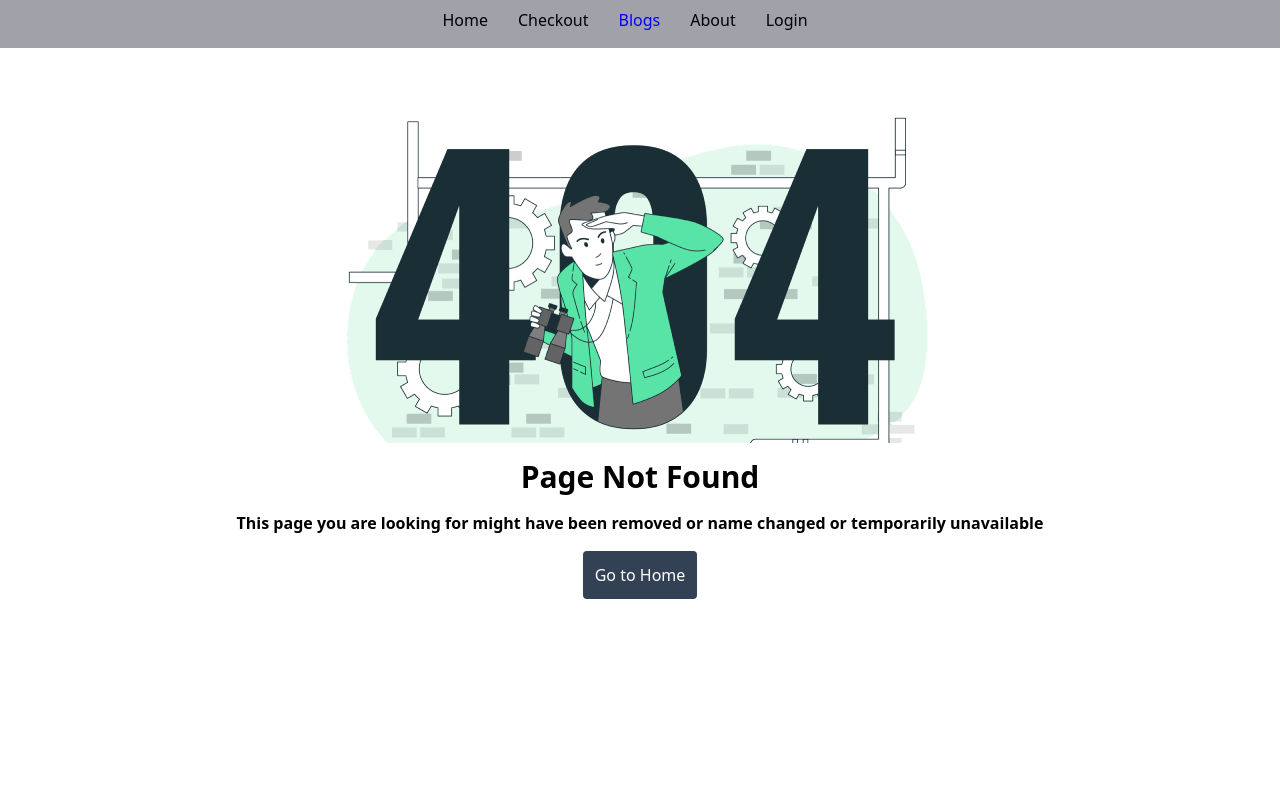
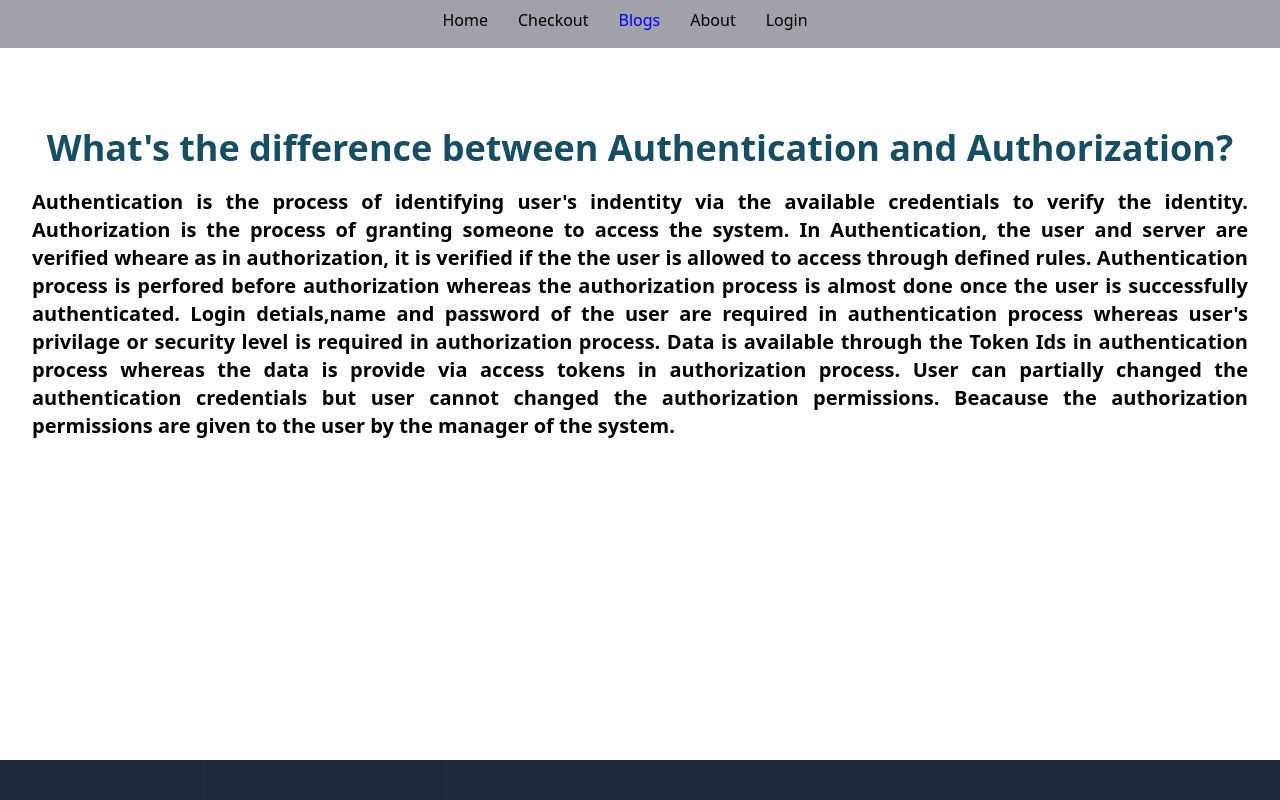
Before and after one commit to Omaralabdullah051/service-up, a React (Create React App) app: page /blogs in a window 1280 px wide. Shown: the top 800 px of the page. Built offline with nearby package versions, Linux system fonts and the light colour scheme; no server answers.

Commit message:
first question added

```diff
--- a/src/App.js
+++ b/src/App.js
@@ -1,5 +1,6 @@
 import { Route, Routes } from 'react-router-dom';
 import './App.css';
+import Blog from './Pages/Blog/Blog';
 import Checkout from './Pages/Checkout/Checkout';
 import Home from './Pages/Home/Home/Home';
 import Login from './Pages/Login/Login';
@@ -16,6 +17,7 @@
       <Routes>
         <Route path='/' element={<Home />} />
         <Route path='/checkout' element={<RequireAuth><Checkout /></RequireAuth>} />
+        <Route path='/blogs' element={<Blog />} />
         <Route path='/login' element={<Login />} />
         <Route path='/signup' element={<Register />} />
         <Route path='*' element={<NotFound />} />
--- a/src/Pages/Blog/Blog.js
+++ b/src/Pages/Blog/Blog.js
@@ -0,0 +1,16 @@
+import React from 'react';
+import Question1 from './Questions/Question1';
+import Question2 from './Questions/Question2';
+import Question3 from './Questions/Question3';
+
+const Blog = () => {
+    return (
+        <div className='mt-20 px-8 space-y-20'>
+            <Question1 />
+            <Question2 />
+            <Question3 />
+        </div>
+    );
+};
+
+export default Blog;
--- /dev/null
+++ b/src/Pages/Blog/Questions/Question1.js
@@ -0,0 +1,12 @@
+import React from 'react';
+
+const Question1 = () => {
+    return (
+        <div className='text-center font-semibold'>
+            <h3 className='text-cyan-900'>What's the difference between Authentication and Authorization?</h3>
+            <h6 className='text-justify mt-5'>Authentication is the process of identifying user's indentity via the available credentials to verify the identity. Authorization is the process of granting someone to access the system. In Authentication, the user and server are verified wheare as in authorization, it is verified if the the user is allowed to access through defined rules. Authentication process is perfored before authorization whereas the authorization process is almost done once the user is successfully authenticated. Login detials,name and password of the user are required in authentication process whereas user's privilage or security level is required in authorization process. Data is available through the Token Ids in authentication process whereas the data is provide via access tokens in authorization process. User can partially changed the authentication credentials but user cannot changed the authorization permissions. Beacause the authorization permissions are given to the user by the manager of the system. </h6>
+        </div>
+    );
+};
+
+export default Question1;
--- /dev/null
+++ b/src/Pages/Blog/Questions/Question2.js
@@ -0,0 +1,11 @@
+import React from 'react';
+
+const Question2 = () => {
+    return (
+        <div>
+
+        </div>
+    );
+};
+
+export default Question2;
--- /dev/null
+++ b/src/Pages/Blog/Questions/Question3.js
@@ -0,0 +1,11 @@
+import React from 'react';
+
+const Question3 = () => {
+    return (
+        <div>
+
+        </div>
+    );
+};
+
+export default Question3;
```
